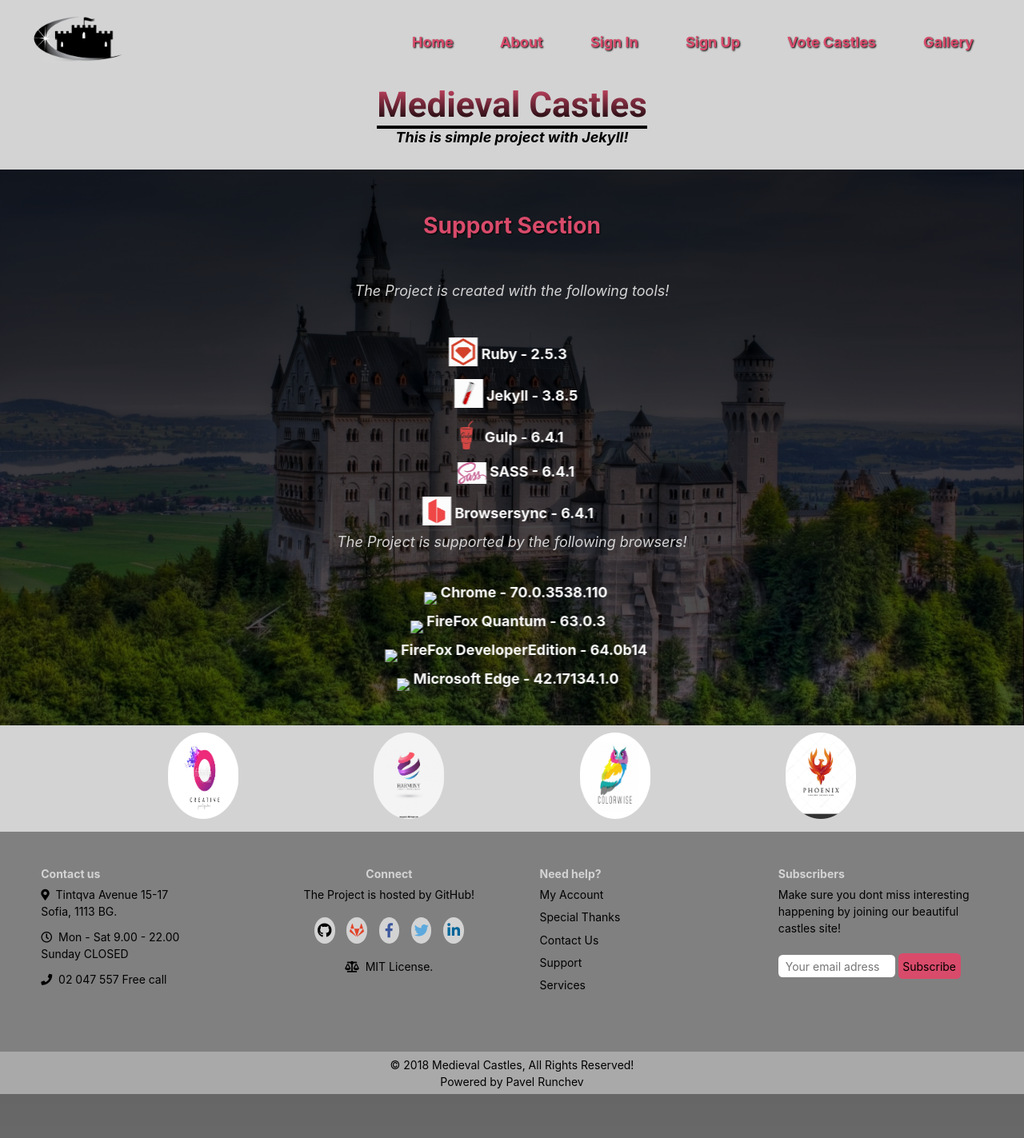
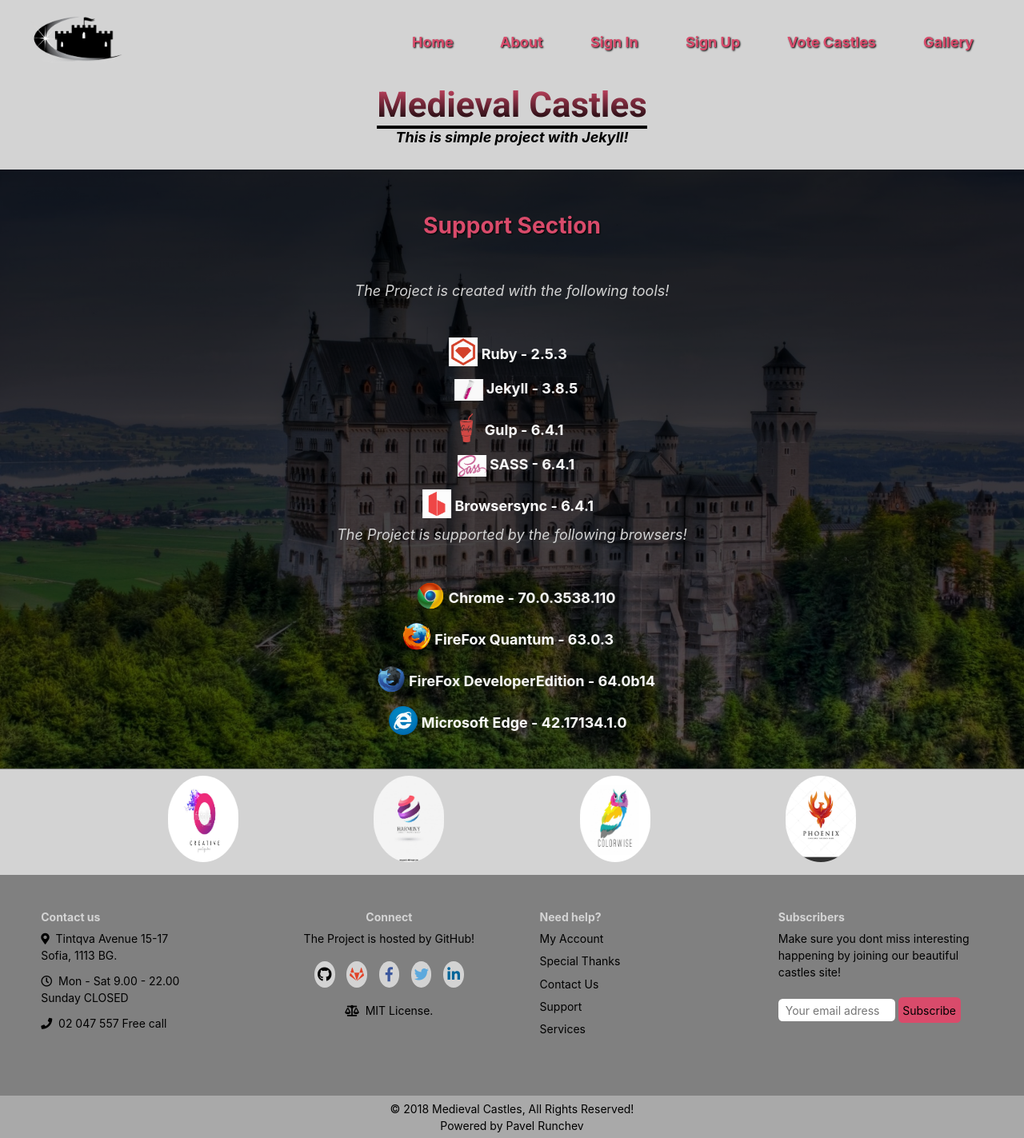
Before and after one commit to PavelRunchev/Medieval-Castles, a Jekyll site: the page built from support.html, in a window 1280 px wide. Shown: the whole page at 80% size. Built offline with Jekyll 4.4.1, drawn with Linux system fonts in a browser that asks for light colours; before the commit the page ends 1368 px from its top, so only the background shows below that.

Commit message:
added support icons

```diff
--- a/docs/feed.xml
+++ b/docs/feed.xml
@@ -1,4 +1,4 @@
-<?xml version="1.0" encoding="utf-8"?><feed xmlns="http://www.w3.org/2005/Atom" ><generator uri="https://jekyllrb.com/" version="3.8.5">Jekyll</generator><link href="/Medieval-Castles/feed.xml" rel="self" type="application/atom+xml" /><link href="/Medieval-Castles/" rel="alternate" type="text/html" /><updated>2018-12-03T23:53:25+02:00</updated><id>/Medieval-Castles/feed.xml</id><title type="html">Medieval Castles</title><subtitle>This is simple project with Jekyll!</subtitle><entry><title type="html">Spain Castles!</title><link href="/Medieval-Castles/2018/11/22/Spain-castles.html" rel="alternate" type="text/html" title="Spain Castles!" /><published>2018-11-22T10:44:15+02:00</published><updated>2018-11-22T10:44:15+02:00</updated><id>/Medieval-Castles/2018/11/22/Spain-castles</id><content type="html" xml:base="/Medieval-Castles/2018/11/22/Spain-castles.html">&lt;section id=&quot;post-spain&quot;&gt;
+<?xml version="1.0" encoding="utf-8"?><feed xmlns="http://www.w3.org/2005/Atom" ><generator uri="https://jekyllrb.com/" version="3.8.5">Jekyll</generator><link href="/Medieval-Castles/feed.xml" rel="self" type="application/atom+xml" /><link href="/Medieval-Castles/" rel="alternate" type="text/html" /><updated>2018-12-04T00:07:03+02:00</updated><id>/Medieval-Castles/feed.xml</id><title type="html">Medieval Castles</title><subtitle>This is simple project with Jekyll!</subtitle><entry><title type="html">Spain Castles!</title><link href="/Medieval-Castles/2018/11/22/Spain-castles.html" rel="alternate" type="text/html" title="Spain Castles!" /><published>2018-11-22T10:44:15+02:00</published><updated>2018-11-22T10:44:15+02:00</updated><id>/Medieval-Castles/2018/11/22/Spain-castles</id><content type="html" xml:base="/Medieval-Castles/2018/11/22/Spain-castles.html">&lt;section id=&quot;post-spain&quot;&gt;
     &lt;div class=&quot;spain-castles&quot;&gt;
         &lt;h2&gt;Top 3 of Spain Castles&lt;/h2&gt;
         &lt;article class=&quot;la-mota&quot;&gt;
--- a/docs/support/index.html
+++ b/docs/support/index.html
@@ -48,7 +48,7 @@
         </span>
 
         <span class="library">
-            <img src="../assets/Jekyll.jpg">
+            <img src="../assets/Jekyll.png">
             <span>Jekyll - 3.8.5</span>
         </span>
         <span class="library">
--- a/support.html
+++ b/support.html
@@ -14,7 +14,7 @@
         </span>
 
         <span class="library">
-            <img src="../assets/Jekyll.jpg">
+            <img src="../assets/Jekyll.png">
             <span>Jekyll - 3.8.5</span>
         </span>
         <span class="library">
```
Also changed, not shown: assets/Firefox-Dev.png (added), assets/firefox.png (added), assets/google-chrome.png (added), assets/ie-icon.png (added), assets/jekyll.jpg (deleted), assets/jekyll.png (added).
